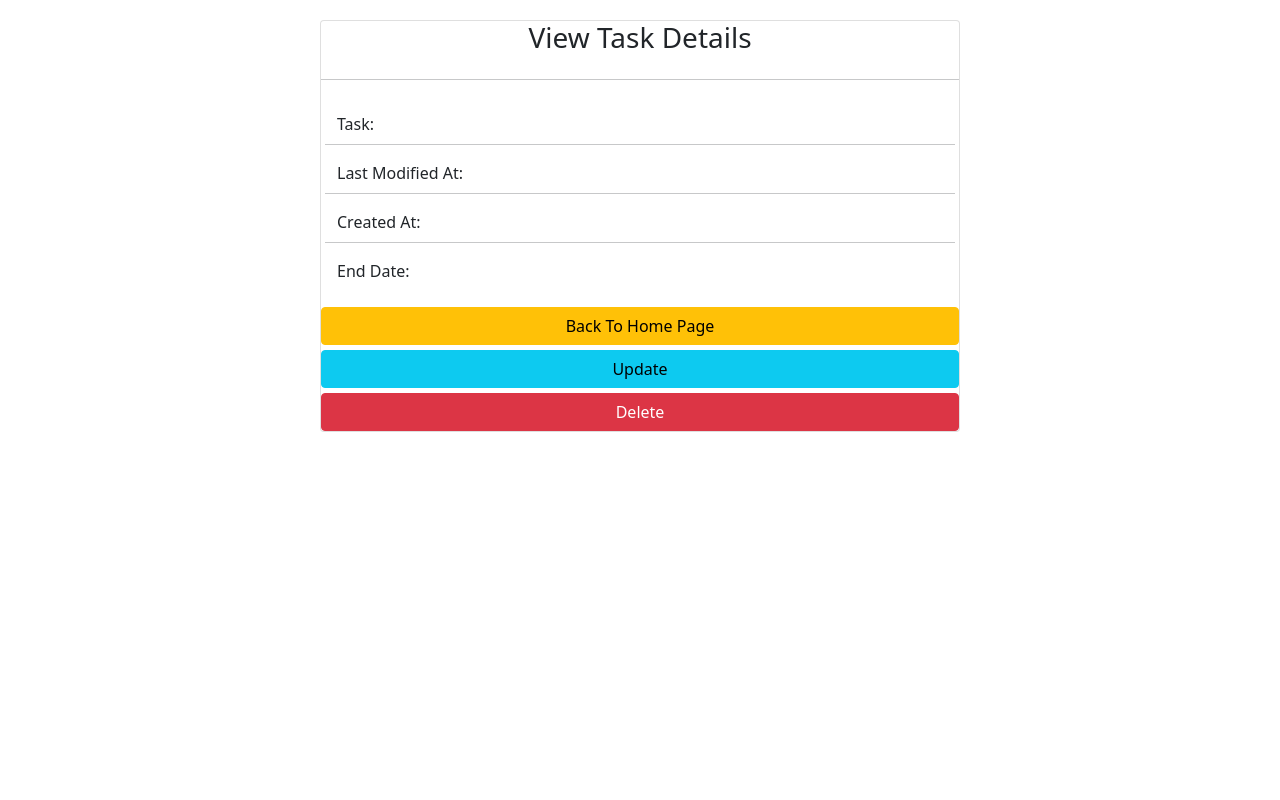
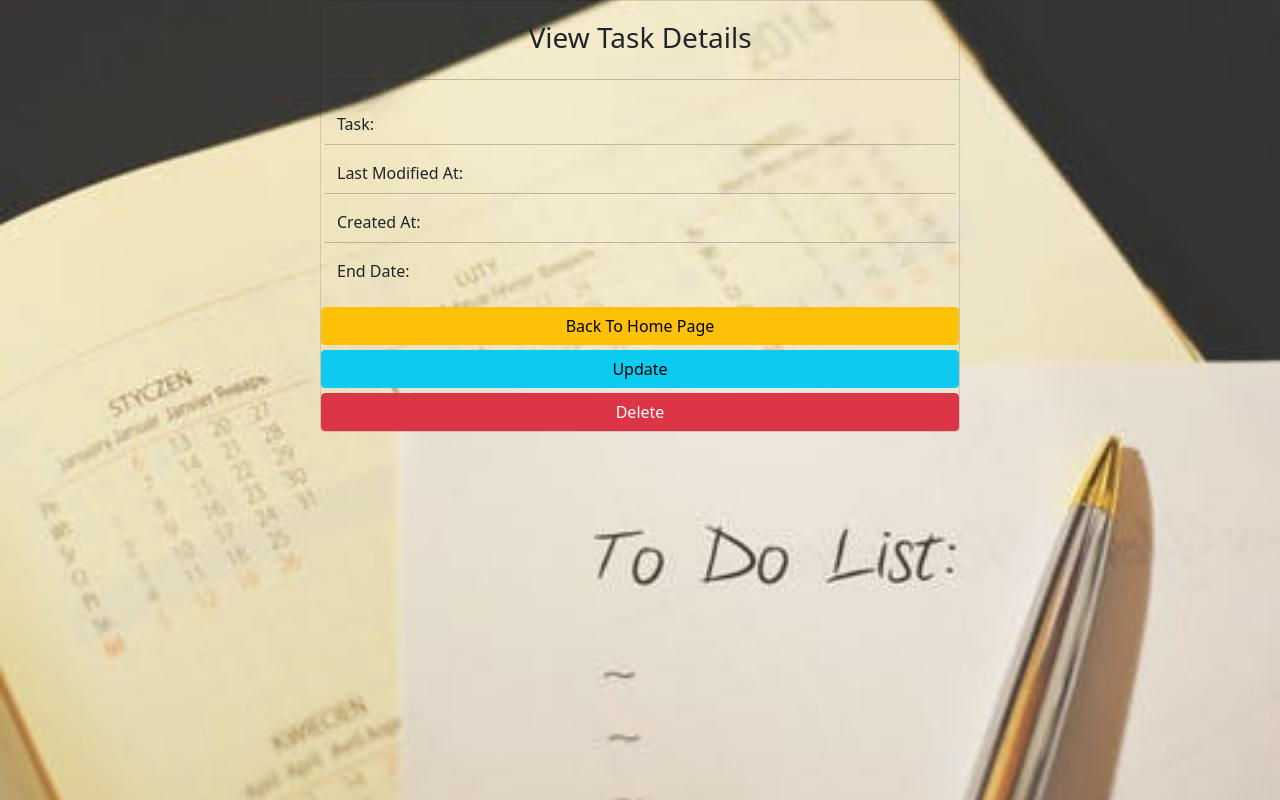
Before and after one commit to HET-CE/Todo-app-React-Spring-boot, a React (Create React App) app: page /view-todo/1 in a window 1280 px wide. Built offline with nearby package versions, Linux system fonts and the light colour scheme; no server answers.

Commit message:
background added

```diff
--- a/src/App.css
+++ b/src/App.css
@@ -1,4 +1,12 @@
 *{
   margin: 0;
-  padding: 0;
 }
+.App{
+  background-image: url("./assets/background-image.jpg");
+  background-position: center;
+  background-repeat: no-repeat;
+  background-size: cover;
+  background-attachment: fixed;
+  height: 100%;
+  min-height: 100vh;
+}
--- a/src/Components/AddTask.js
+++ b/src/Components/AddTask.js
@@ -43,7 +43,7 @@ class AddTask extends Component {
     saveTodo = (e) => {
         e.preventDefault();
         let todoAdd = { task: this.state.task, lastModified: this.state.lastModified, createdAt: this.state.createdAt, endDate: this.state.endDate};
-        let todoUpdate = {task: this.state.task, lastModified: this.state.lastModified, endDate: this.state.endDate};
+        let todoUpdate = {task: this.state.task, lastModified: new Date().getFullYear() + "-" + ((new Date().getMonth()+1) < 10 ? "0" + (new Date().getMonth()+1) : (new Date().getMonth()+1)) + "-" + ((new Date().getDate()) < 10 ? "0" + (new Date().getDate()): (new Date().getDate())),  createdAt: this.state.createdAt, endDate: this.state.endDate};
 
         if(this.state.id == -1){
             TodoService.addTodo(todoAdd).then(res => {
--- a/src/Components/Todo.js
+++ b/src/Components/Todo.js
@@ -26,9 +26,9 @@ export default class Todo extends Component {
             <div>
                 <h1 className = "text-center"> Your Todo List:</h1>
                 <button className = "btn btn-warning m-2" onClick = {this.add}>Add Task</button>
-                <table className = "table table-striped table-hover m-2" >
+                <table className = "table table-striped table-hover m-2" style={{width: "99vw"}}>
                     <thead className = "thead-dark">
-                        <tr>
+                        <tr style={{color: "#00D84A"}}>
                             <td>Task</td>
                             <td>Last Modified</td>
                             <td>Created At:</td>
@@ -39,7 +39,7 @@ export default class Todo extends Component {
                     <tbody>
                         {
                             this.state.users.map((user) => {
-                                return(<tr key = {user.id}  style={{cursor: "pointer"}} onClick = {() => this.viewHandler(user.id)}>
+                                return(<tr key = {user.id}  style={{cursor: "pointer", color: "#2827CC"}} onClick = {() => this.viewHandler(user.id)}>
                                     <td>{user.task}</td>
                                     <td>{user.lastModified}</td>
                                     <td>{user.createdAt}</td>
--- a/src/Components/ViewTask.js
+++ b/src/Components/ViewTask.js
@@ -30,7 +30,7 @@ export default class ViewEmployee extends Component {
     render() {
         return (
             <div>
-                <div className="card col-md-6 offset-md-3" style={{ marginTop: "20px"}}>
+                <div className="card col-md-6 offset-md-3" style={{paddingTop:"20px", background: "transparent"}}>
                     <h3 className = "text-center">View Task Details</h3>
                     <hr />
                     <div className="card-body">
```
Also changed, not shown: src/assets/background-image.jpg (added).
